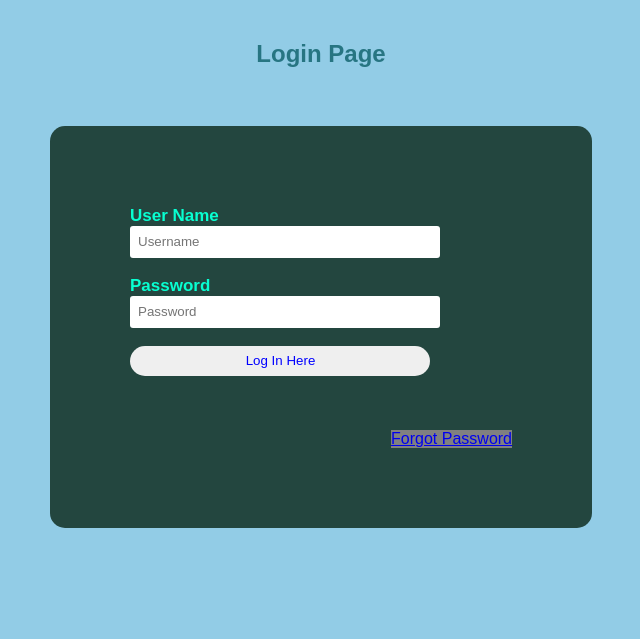
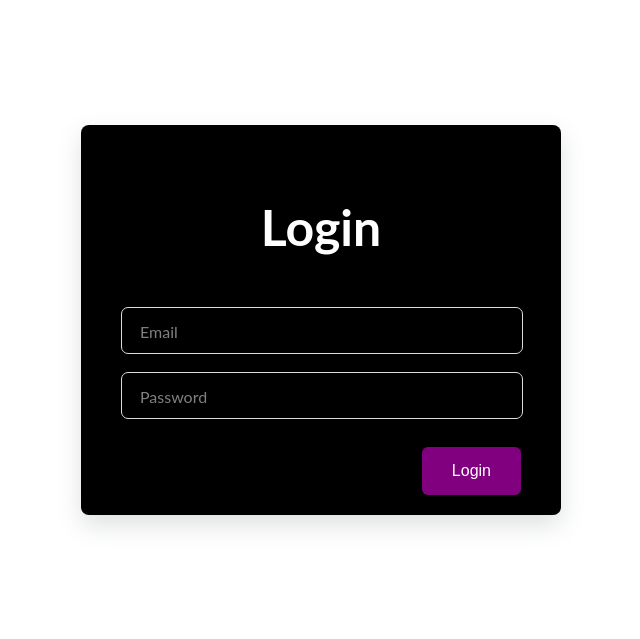
Before and after one commit to Narendra22062001/Demo_Project, a PHP site: page /login.php in a window 1280 px wide. Shown: the top 639 px of the page, without its empty margins (319-959 px from the left). Run offline with PHP 8.4, Linux system fonts and the light colour scheme.

Commit message:
'changes_in_login'

```diff
--- a/login.php
+++ b/login.php
@@ -1,29 +1,34 @@
 <!DOCTYPE html>
-<html>
+<html lang="en">
 <head>
-    <title>Login Form</title>
-    <link rel="stylesheet" type="text/css" href="login_design.css">
+  <meta charset="UTF-8">
+  <meta name="viewport" content="width=device-width, initial-scale=1.0">
+  <meta http-equiv="X-UA-Compatible" content="ie=edge">
+  <title>Document</title>
+  <link rel="stylesheet" href="login_design.css">
 </head>
 <body>
-    <h2>Login Page</h2><br>
-    <div class="login">
-    <form id="login" method="get" action="login.php">
-        <label><b>User Name
-        </b>
-        </label>
-        <input type="text" name="Uname" id="Uname" placeholder="Username">
-        <br><br>
-        <label><b>Password
-        </b>
-        </label>
-        <input type="Password" name="Pass" id="Pass" placeholder="Password">
-        <br><br>
-        <input type="button" name="log" id="log" value="Log In Here">
-        <br><br>
+<div class="LoginFrm">
+    <form action="" class="form">
+      <h4 class="title">Login</h4>
 
-        <br><br>
-        <a href="forgot.php">Forgot Password</a>
+
+
+      <div class="inputContainer">
+        <input type="text" class="input" placeholder="a">
+        <label for="" class="label">Email</label>
+      </div>
+
+
+      <div class="inputContainer">
+        <input type="text" class="input" placeholder="a">
+        <label for="" class="label">Password</label>
+      </div>
+
+
+
+      <input type="submit" class="submitBtn" value="Login">
     </form>
-</div>
+  </div>
 </body>
 </html>
--- a/login_design.css
+++ b/login_design.css
@@ -1,59 +1,121 @@
-body
-{
-    margin: 0;
-    padding: 0;
-    background-color:#6abadeba;
-    font-family: 'Arial';
+body {
+  box-sizing: border-box;
+  margin: 0;
+  padding: 0;
+  background-color: white;
+  font-family: "lato", sans-serif;
 }
-.login{
-        width: 382px;
-        overflow: hidden;
-        margin: auto;
-        margin: 20 0 0 450px;
-        padding: 80px;
-        background: #23463f;
-        border-radius: 15px ;
+
+
+.LoginFrm {
+  display: flex;
+  justify-content: center;
+  align-items: center;
+  height: 80vh;
+  text-align:  center;
+  color: white;
 
 }
-h2{
-    text-align: center;
-    color: #277582;
-    padding: 20px;
+
+
+.form {
+  background-color: black;
+  width: 400px;
+  border-radius: 8px;
+  padding: 20px 40px;
+  box-shadow: 0 10px 25px rgba(92, 99, 105, .2);
+  padding-top: 5px;
 }
-label{
-    color: #08ffd1;
-    font-size: 17px;
+
+.title {
+  font-size: 50px;
+  margin-bottom: 50px;
 }
-#Uname{
-    width: 300px;
-    height: 30px;
-    border: none;
-    border-radius: 3px;
-    padding-left: 8px;
-}
-#Pass{
-    width: 300px;
-    height: 30px;
-    border: none;
-    border-radius: 3px;
-    padding-left: 8px;
+
+
+.inputContainer {
+  position: relative;
+  height: 45px;
+  width: 90%;
+  margin-bottom: 20px;
 
 }
-#log{
-    width: 300px;
-    height: 30px;
-    border: none;
-    border-radius: 17px;
-    padding-left: 7px;
-    color: blue;
 
 
+.input {
+  position: absolute;
+  top: 0px;
+  left: 0px;
+  height: 100%;
+  width: 100%;
+  border: 1px solid #DADCE0;
+  border-radius: 7px;
+  font-size: 16px;
+  padding: 0 20px;
+  outline: none;
+  background: none;
+  z-index: 1;
+  color: white;
 }
-span{
-    color: white;
-    font-size: 17px;
+
+/* Hide the placeholder texts (a) */
+
+::placeholder {
+  color: transparent;
 }
-a{
-    float: right;
-    background-color: grey;
+
+
+.label {
+  position: absolute;
+  top: 15px;
+  left: 15px;
+  padding: 0 4px;
+  background-color: black;
+  color: grey;
+  font-size: 16px;
+  transition: 0.5s;
+  z-index: 0;
 }
+
+
+.submitBtn {
+  display: block;
+  margin-left: auto;
+  padding: 15px 30px;
+  border: none;
+  background-color: purple;
+  color: white;
+  border-radius: 6px;
+  cursor: pointer;
+  font-size: 16px;
+  margin-top: 30px;
+}
+
+.submitBtn:hover {
+  background-color: #9867C5;
+  transform: translateY(-2px);
+}
+
+
+.input:focus + .label {
+  top: -7px;
+  left: 3px;
+  z-index: 10;
+  font-size: 14px;
+  font-weight: 600;
+  color: purple;
+}
+
+
+.input:focus {
+  border: 2px solid purple;
+}
+
+
+.input:not(:placeholder-shown)+ .label {
+  top: -7px;
+  left: 3px;
+  z-index: 10;
+  font-size: 14px;
+  font-weight: 600;
+}
```
Also changed, not shown: signup_design.css (+7 -3 lines).
